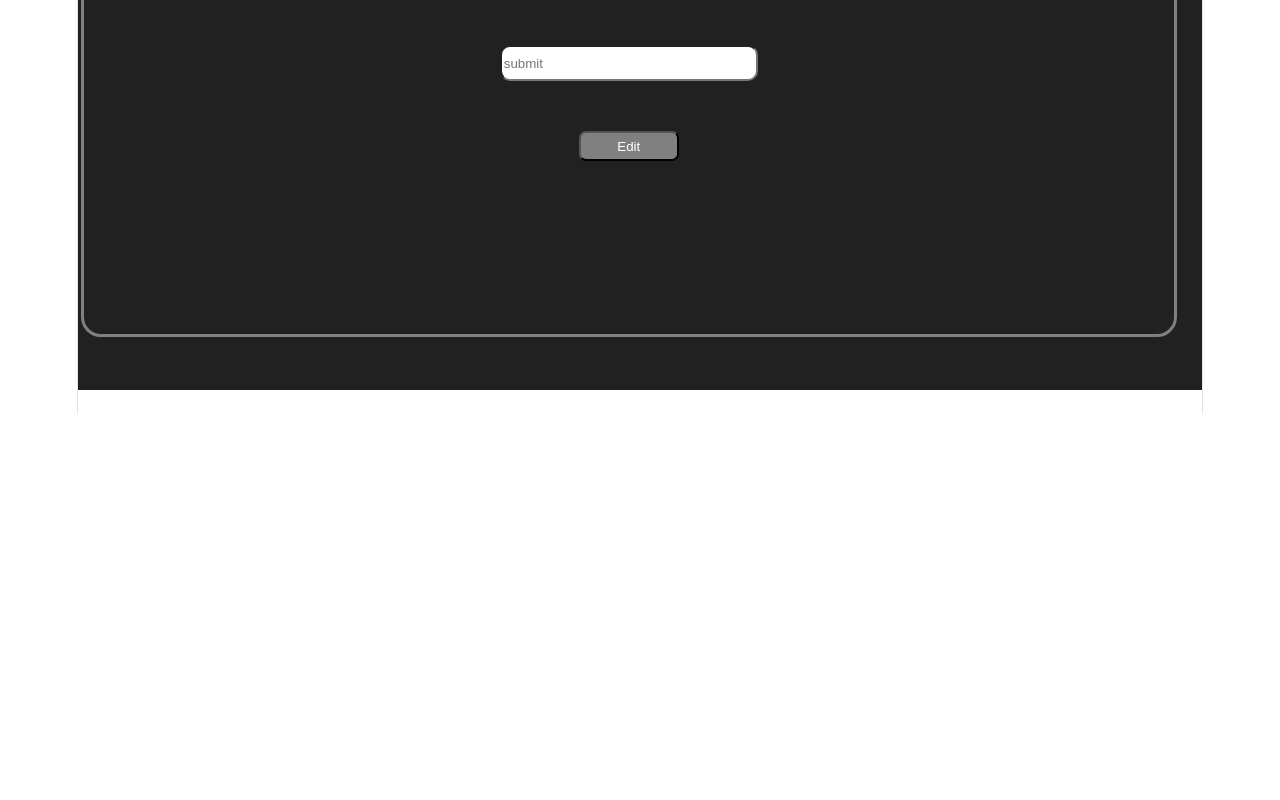
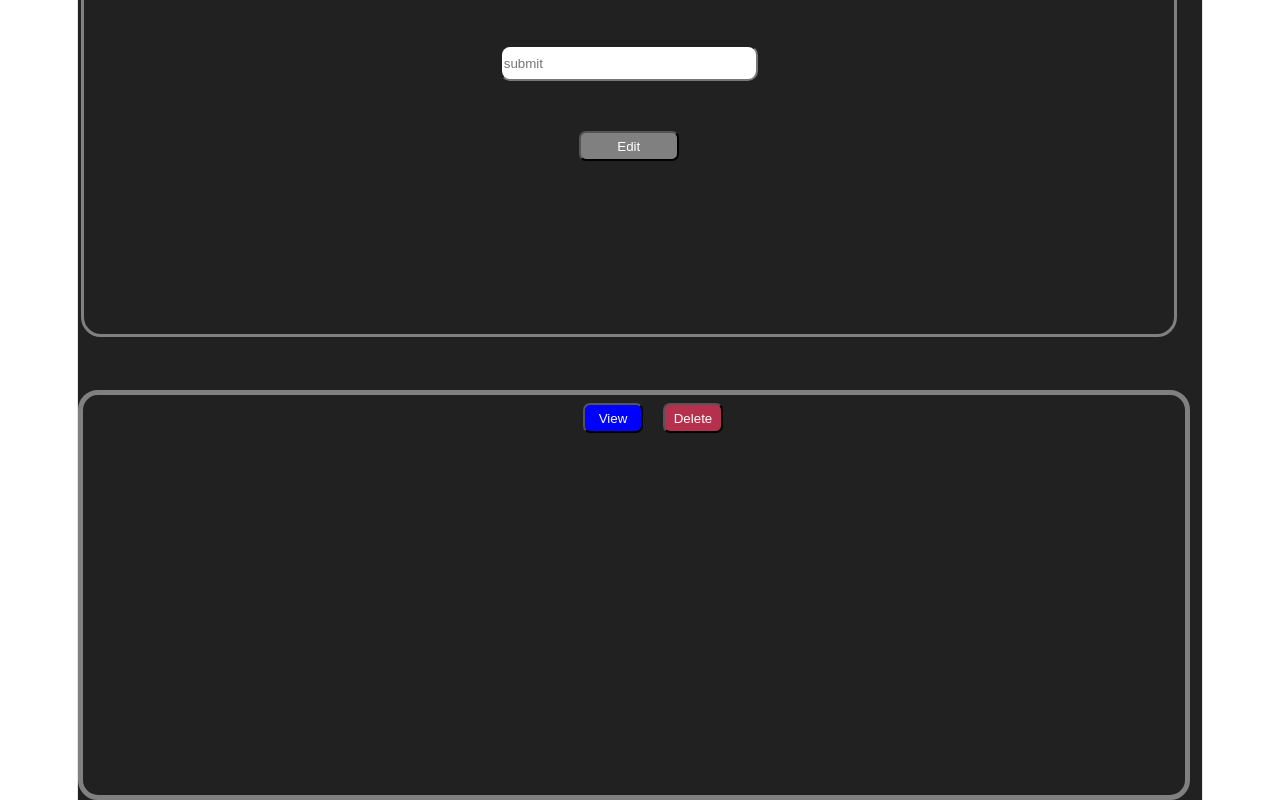
Before and after one commit to nokuphiwa02/Shopping-List-Project, a React (Vite) app: page /homepage in a window 1280 px wide. Shown: the part 386-1186 px from the top of the page. Before the commit the page ends 800 px from the top, so only its background shows below. Built offline with nearby package versions, Linux system fonts and the light colour scheme.

Commit message:
card style

```diff
--- /dev/null
+++ b/src/components/CategoryCard/CategoryCard.module.css
@@ -0,0 +1,34 @@
+.categoryCard{
+  width: 98%;
+  height: 50vh;
+  border: 5px solid #808080;
+  border-radius: 20px;
+  display: flex;
+  flex-direction:column;
+  /* align-items: center; */
+}
+
+.categoryBtn{
+ width: 140px;
+ height: 50px;
+ display: flex;
+ gap: 20px;
+ margin-left: 500px;
+
+}
+
+.viewBtn{
+  width: 100px;
+  height: 30px;
+  border-radius: 7px;
+  color: white;
+  background-color: blue;
+}
+
+.deleteBtn{
+  width: 100px;
+  height: 30px;
+  border-radius: 7px;
+  color: white;
+  background-color: rgb(180, 48, 76);
+}
--- a/src/components/Card/Card.tsx
+++ b/src/components/CategoryCard/CategoryCard.tsx
@@ -1,18 +1,19 @@
-import styles from "./Card.module.css";
+import styles from './CategoryCard.module.css';
+import type{List}  from '../../redux/features/ShoppingListSlice'
 
 interface CategoryCardProps {
-  category: string;
+  category: List;
   onView: () => void;
   onDelete: () => void;
 }
 
-const CategoryCard = ({ category, onView, onDelete }: CategoryCardProps) => {
+export const CategoryCard = ({ category, onView, onDelete }: CategoryCardProps) => {
   return (
     <div className={styles.categoryCard}>
-      <h2>{category}</h2>
+      <h2>{category.category}</h2>
 
       <div className={styles.categoryBtn}>
-        <button onClick={onView} className="view-btn">
+        <button onClick={onView} className={styles.viewBtn}>
           View
         </button>
 
@@ -23,5 +24,3 @@ const CategoryCard = ({ category, onView, onDelete }: CategoryCardProps) => {
     </div>
   );
 };
-
-export default CategoryCard;
--- a/src/components/Navbar/Navbar.module.css
+++ b/src/components/Navbar/Navbar.module.css
@@ -12,7 +12,6 @@
   padding-top: 30px;
   justify-content: center;
   gap: 5px;
-  padding-top: 30px;
   justify-content: space-around;
   border-radius: black;
   background-color: #808080;
--- a/src/components/pages/Home.tsx
+++ b/src/components/pages/Home.tsx
@@ -2,6 +2,7 @@ import styles from "./Home.module.css";
 import { Navbar } from "../Navbar/Navbar";
 import SearchBar from "../Searchbar/Searchbar";
 import { ShoppingForm } from "../shoppingForm/shoppingForm";
+import { CategoryCard } from "../CategoryCard/CategoryCard";
 
 export const Home = () => {
   return (
@@ -10,6 +11,11 @@ export const Home = () => {
         <Navbar />
         <SearchBar onSearch={() => {}} />
         <ShoppingForm />
+        <CategoryCard
+          category={{} as never}
+          onView={() => {}}
+          onDelete={() => {}}
+        />
       </div>
     </div>
   );
```
Also changed, not shown: src/components/Card/Card.module.css (deleted, +0 -23 lines).
